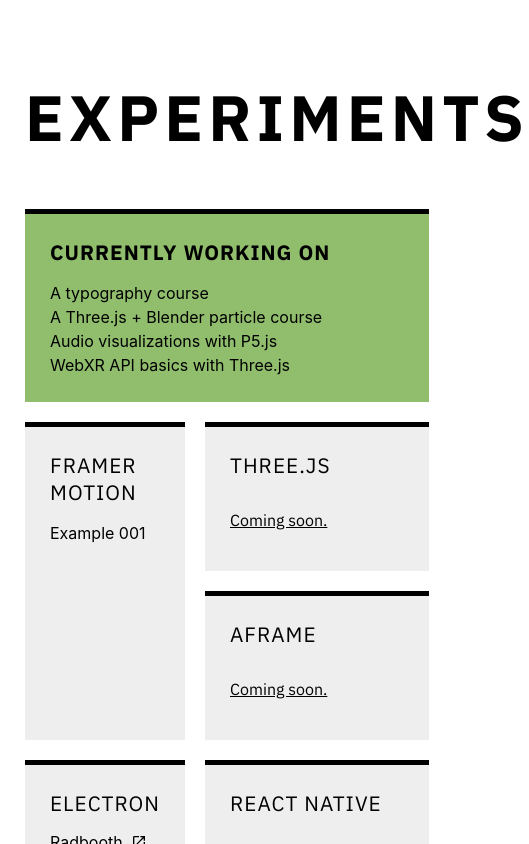
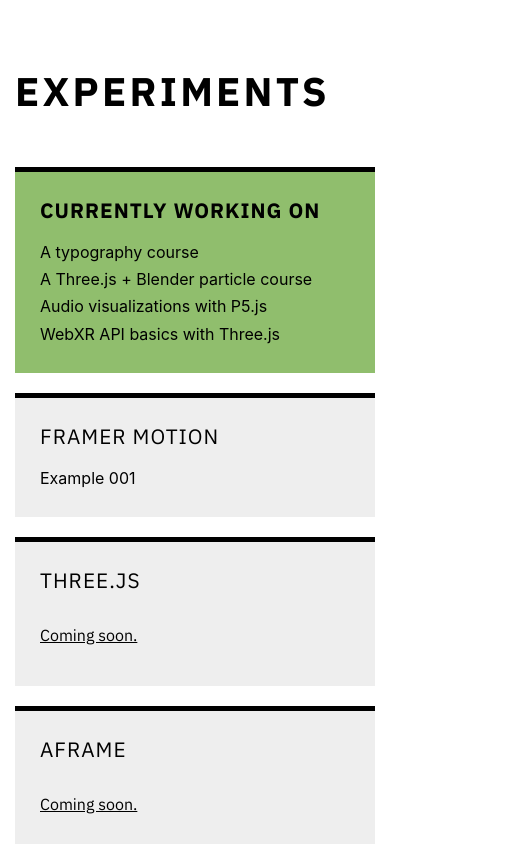
Before and after one commit to Radlad-io/experiments, a Next.js app in the folder site/: page / in a window 390 px wide. Shown: the top 844 px of the page, 529 px wide, since content can reach past the window. Built offline with nearby package versions, Linux system fonts and the light colour scheme.

Commit message:
Fix: Homepage grid layout on mobile

```diff
--- a/site/src/components/elements/Header/Header.jsx
+++ b/site/src/components/elements/Header/Header.jsx
@@ -9,12 +9,12 @@
   return (
     <div className={styles.header}>
       <Link href="/" passHref>
-        <div className={styles.btn}>
+        <div className={`${styles.btn} noselect`}>
           <i className={`material-icons`}>arrow_back</i>
           <p>Return</p>
         </div>
       </Link>
-      <div className={styles.actions}>
+      <div className={`${styles.actions} noselect`}>
         {title && (
           <i
             onClick={() => {
--- a/site/src/components/elements/Header/Header.module.scss
+++ b/site/src/components/elements/Header/Header.module.scss
@@ -31,6 +31,9 @@
     margin-right: 1rem;
     color: var(--white);
   }
+  &:focus {
+    background-color: red;
+  }
 }
 
 .info {
--- a/site/src/components/layout/Container/Container.module.scss
+++ b/site/src/components/layout/Container/Container.module.scss
@@ -1,5 +1,10 @@
+@import "../../../styles/mixins";
+
 .container {
   max-width: 1200px;
   padding: 25px;
   margin: 0 auto;
+  @include for-phone-only {
+    padding: 15px;
+  }
 }
--- a/site/src/pages/Home.module.scss
+++ b/site/src/pages/Home.module.scss
@@ -2,8 +2,12 @@
 
 .wrapper {
   h1 {
+    font-size: 2.5rem;
     text-transform: uppercase;
     margin: 50px 0;
+    @include for-tablet-landscape-up {
+      font-size: 4rem;
+    }
   }
   h2 {
     font-size: 1.3rem;
@@ -31,6 +35,9 @@
   display: grid;
   grid-gap: 20px;
   grid-template-columns: repeat(1, 1fr);
+  @include for-phone-only {
+    grid-template-columns: repeat(1, 1fr);
+  }
   @include for-tablet-portrait-up {
     grid-template-columns: repeat(2, 1fr);
   }
@@ -52,6 +59,7 @@
   }
   a {
     display: block;
+    line-height: 1.45rem;
   }
   svg {
     display: block;
@@ -63,6 +71,9 @@
   grid-row: span 2;
   grid-column: span 2;
   background-color: var(--pistachio);
+  @include for-phone-only {
+    grid-column: 1;
+  }
   h2 {
     font-weight: 900;
   }
--- a/site/src/styles/globals.scss
+++ b/site/src/styles/globals.scss
@@ -85,6 +85,16 @@
   font-weight: 400;
   font-style: normal;
 }
+
+.noselect {
+  -webkit-touch-callout: none; /* iOS Safari */
+  -webkit-user-select: none; /* Safari */
+  -khtml-user-select: none; /* Konqueror HTML */
+  -moz-user-select: none; /* Old versions of Firefox */
+  -ms-user-select: none; /* Internet Explorer/Edge */
+  user-select: none; /* Non-prefixed version, currently
+                                  supported by Chrome, Edge, Opera and Firefox */
+}
 /*
 font-family: 'IBM Plex Mono', monospace;
 font-family: 'IBM Plex Sans', sans-serif; */
```
